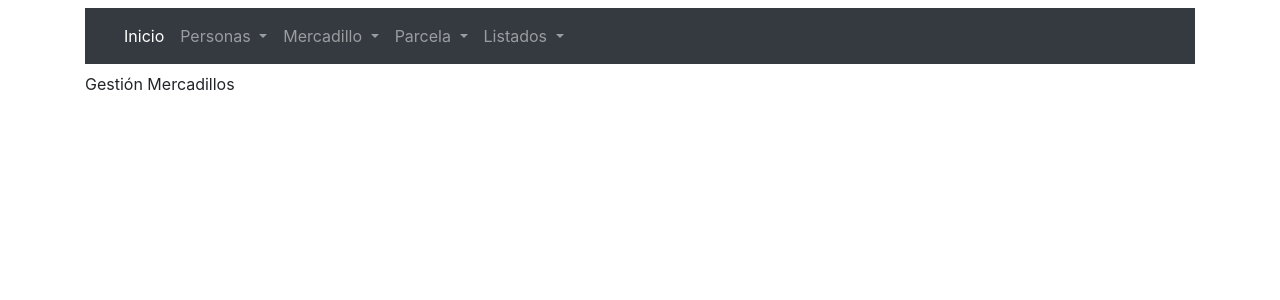
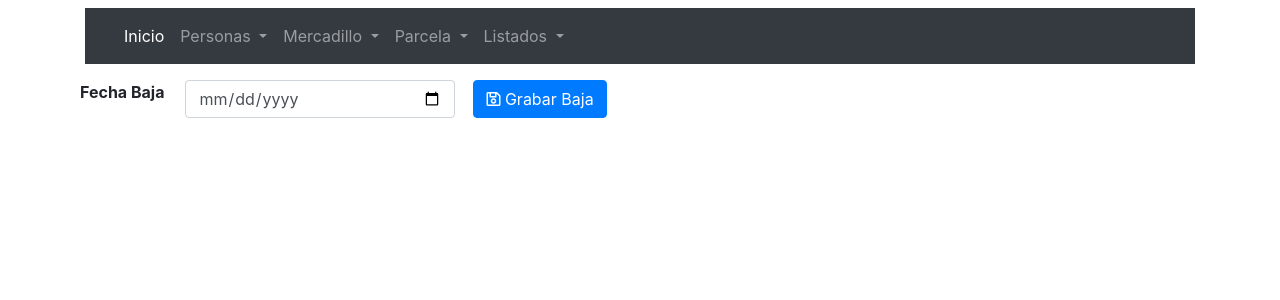
Before and after one commit to camarvi/mercadillo_front, an Angular app: page /editamovimiento/1/1 in a window 1280 px wide. Before the commit this address led to /home. Shown: the top 300 px of the page. Built offline with nearby package versions, Linux system fonts and the light colour scheme; no server answers.

Commit message:
Inicio Editar Movimiento

```diff
--- a/src/app/app-routing.module.ts
+++ b/src/app/app-routing.module.ts
@@ -38,7 +38,7 @@ const routes : Routes=[
   { path: 'buscaparcela' , component: BuscaparcelaComponent},
   { path: 'historico/:par/:id/:mercadillo', component : HistoricoComponent},
   { path: 'detallemovimiento/:iddetalle/:mercadillo', component : DetalleComponent},
-  { path: 'editamovimiento', component : EditamovimientoComponent },
+  { path: 'editamovimiento/:iddetalle/:mercadillo', component : EditamovimientoComponent },
   { path: 'informe_asignados', component : AsignadosComponent},
   { path: 'baja_adjudicatario/:iddetalle/:mercadillo', component : BajaAdjComponent},
   { path: 'puestos_vacantes', component : VacantesComponent},
--- a/src/app/pages/movimientos/baja-adj/baja-adj.component.ts
+++ b/src/app/pages/movimientos/baja-adj/baja-adj.component.ts
@@ -13,7 +13,7 @@ import Swal from 'sweetalert2';
 import { MercadillosService } from '../../../services/mercadillos.service';
 import { ParcelaModel } from  '../../../models/parcela.model';
 import { MovimientoModel } from 'src/app/models/movimiento.model';
-import { FechasService } from 'src/app/services/fechas.service';
+
 
 
 
@@ -40,7 +40,6 @@ export class BajaAdjComponent implements OnInit {
 
 
   constructor(private  mercadilloService : MercadillosService,
-              private fechasService : FechasService,
               private router : Router,
               private route : ActivatedRoute) { }
 
@@ -53,24 +52,16 @@ export class BajaAdjComponent implements OnInit {
     this.mercadilloService.getMovimiento(this.idMovimiento)
         .subscribe ( resp => {
           this.datosMovimiento = resp[0];
-         // console.log("Datos del Movimiento");
-         // console.log(this.datosMovimiento);
-         // console.log("Fin datos del Movimiento");
 
           if ( this.datosMovimiento.IDPARCELA>0 ) { //  (resp[0].IDPARCELA>0) {
             this.mercadilloService.getParcelaId(resp[0].IDPARCELA)
               .subscribe(resp => {
                 this.datosParcela = resp[0];
-             //   console.log("Datos de la Parcela");
-             //   console.log(resp[0]);
-             //   console.log("MODELO PARCELA")
               });
 
               this.mercadilloService.getActividadId(this.datosMovimiento.ACTIVIDAD.toString())
               .subscribe(resp =>{
-            //   console.log("Datos Actividad");
                this.actividad = resp[0];
-            //    console.log(this.actividad);
               });
 
             }
--- a/src/app/pages/movimientos/detalle/detalle.component.html
+++ b/src/app/pages/movimientos/detalle/detalle.component.html
@@ -19,7 +19,7 @@
         <button type="button" class="btn btn-secondary" (click)="onRegresar()">Atras</button>
       </div>
       <div class="btn-group mr-2" role="group" aria-label="Third group">
-        <button type="button" class="btn btn-secondary">Editar</button>
+        <button type="button" class="btn btn-secondary" (click)="editarMovimiento()" >Editar</button>
       </div>
       <div class="btn-group mr-2" role="group" aria-label="Third group">
         <button type="button" class="btn btn-secondary">Baja Parcela</button>
--- a/src/app/pages/movimientos/detalle/detalle.component.ts
+++ b/src/app/pages/movimientos/detalle/detalle.component.ts
@@ -125,4 +125,23 @@ bajaAdjudicatario() {
 
 }
 
+editarMovimiento(){
+
+  // SOLO SE PUEDEN EDITAR LOS REGISTROS QUE ESTAN ACTIVOS
+
+  console.log("Dentro de editar");
+  if (this.datosMovimiento.ACTIVO.toUpperCase() === 'S') {
+    this.router.navigate(['/editamovimiento', this.idMovimiento,this.mercadillo]);
+  } else {
+    Swal.fire({
+      allowOutsideClick : false,
+      title : 'Error',
+      text : 'No es el regisro activo. No se puede modificar..',
+      icon : 'error'
+    });
+  }
+
+
 }
+
+}
--- a/src/app/pages/movimientos/editamovimiento/editamovimiento.component.html
+++ b/src/app/pages/movimientos/editamovimiento/editamovimiento.component.html
@@ -1 +1,77 @@
-<p>editamovimiento works!</p>
+<!--
+
+<div class="container-fluid mt-3">
+
+    <div *ngIf="this.datosMovimiento" class="form-group mb-4">
+        <h3 class="text-center text-capitalize font-weight-bold">
+          {{ this.datosMovimiento.ape1 }}
+          {{ this.datosMovimiento.APE2 }} ,
+          {{ this.datosMovimiento.NOMBRE }} -
+          {{ this.datosMovimiento.NIF }}
+        </h3>
+
+    </div>
+-->
+
+    <div class="form-group mt-3">
+
+        <form class="mb-1">
+            <div class="form-row">
+
+            <div class="form-group ">
+                    <label class="mr-3 font-weight-bold">Fecha Baja</label>
+             </div>
+            <div class="form-group col-md-3">
+              <!--  <label class="sr-only">Fecha Baja</label> -->
+
+                <input #fecha type="date" class="form-control" placeholder="Fecha Baja">
+            </div>
+              <div class="form-group col-md-3">
+                <button (click)="editarMovimiento()" type="submit"
+                  class="form-group mx-sm-2 btn btn-primary mb-2">
+                  <i class="far fa-save"></i>
+                  Grabar Baja
+                </button>
+
+              </div>
+
+            </div>
+
+          </form>
+
+    </div>
+
+
+
+    <div *ngIf="this.datosParcela && this.actividad" class="table-responsive">
+        <table class="table table-bordered">
+          <tbody>
+
+            <tr class="table-warning">
+             <!--   <th class="text-center" colspan="12">Nombre Mercadillo</th>
+                  table-secondary    -->
+             <th class="text-center" colspan="12">
+                 {{ mercadillo }}
+            </th>
+
+            </tr>
+            <tr class="table-success">
+                <th class="text-center" colspan="12">Datos Parcela</th>
+            </tr>
+            <tr class="table-secondary">
+                <th class="text-center">Parcela</th>
+                <th class="text-center">Superficie</th>
+                <th class="text-center">Fecha Alta</th>
+                <th class="text-center" colspan="9">Actividad</th>
+
+            </tr>
+            <tr class="table-Light">
+                <td class="text-center">{{ datosParcela.NUMERO }}</td>
+                <td class="text-center">{{ datosParcela.SUPERFICIE }}</td>
+                <td class="text-center">{{ datosParcela.FECHA_ALTA }}</td>
+                <td class="text-center" colspan="9">{{ actividad.DESC_ACTIVIDAD }}</td>
+            </tr>
+        </tbody>
+      </table>
+
+</div>
--- a/src/app/pages/movimientos/editamovimiento/editamovimiento.component.ts
+++ b/src/app/pages/movimientos/editamovimiento/editamovimiento.component.ts
@@ -1,4 +1,11 @@
 import { Component, OnInit } from '@angular/core';
+import { ActivatedRoute } from '@angular/router';
+import { ActividadesInterface } from 'src/app/interfaces/actividades-response';
+
+import { MovimientoInterface } from '../../../interfaces/movimiento-response';
+import { ParcelaInterface } from '../../../interfaces/parcela-response';
+
+import { MercadillosService } from '../../../services/mercadillos.service';
 
 @Component({
   selector: 'app-editamovimiento',
@@ -7,9 +14,46 @@ import { Component, OnInit } from '@angular/core';
 })
 export class EditamovimientoComponent implements OnInit {
 
-  constructor() { }
+  public idMovimiento : string; // Parametro recibido
+  public mercadillo : string;  // Parametro recibido
+
+  public datosMovimiento : MovimientoInterface;
+  public datosParcela : ParcelaInterface;
+  public actividad : ActividadesInterface;
+
+  constructor(private mercadilloService :  MercadillosService,
+              private route : ActivatedRoute) { }
 
   ngOnInit(): void {
+
+    this.idMovimiento = this.route.snapshot.paramMap.get('iddetalle');
+    this.mercadillo = this.route.snapshot.paramMap.get('mercadillo');
+
+    console.log("DENTRO DE EDITAMOVIMIENTO.COMPONENTS");
+    console.log(this.idMovimiento);
+    console.log(this.mercadillo)
+
+    console.log("DATOS DEL MOVIMIENTO A EDITAR");
+    this.mercadilloService.getMovimiento(this.idMovimiento)
+        .subscribe( resp => {
+          this.datosMovimiento = resp[0];
+          console.log(this.datosMovimiento);
+
+          if (this.datosMovimiento.IDPARCELA>0) {
+            this.mercadilloService.getParcelaId(resp[0].IDPARCELA)
+                .subscribe( resp => {
+                  this.datosParcela = resp[0];
+                  console.log("DATOS DE LA PARCELA");
+                  console.log(this.datosParcela);
+                });
+          }
+
+        })
+
+  }
+
+  editarMovimiento() {
+
   }
 
 }
```
Also changed, not shown: src/app/components/parcelaslibres-grid/parcelaslibres-grid.component.html (+4 -6 lines), 1 other file (tests, documents, lock files or other folders).
